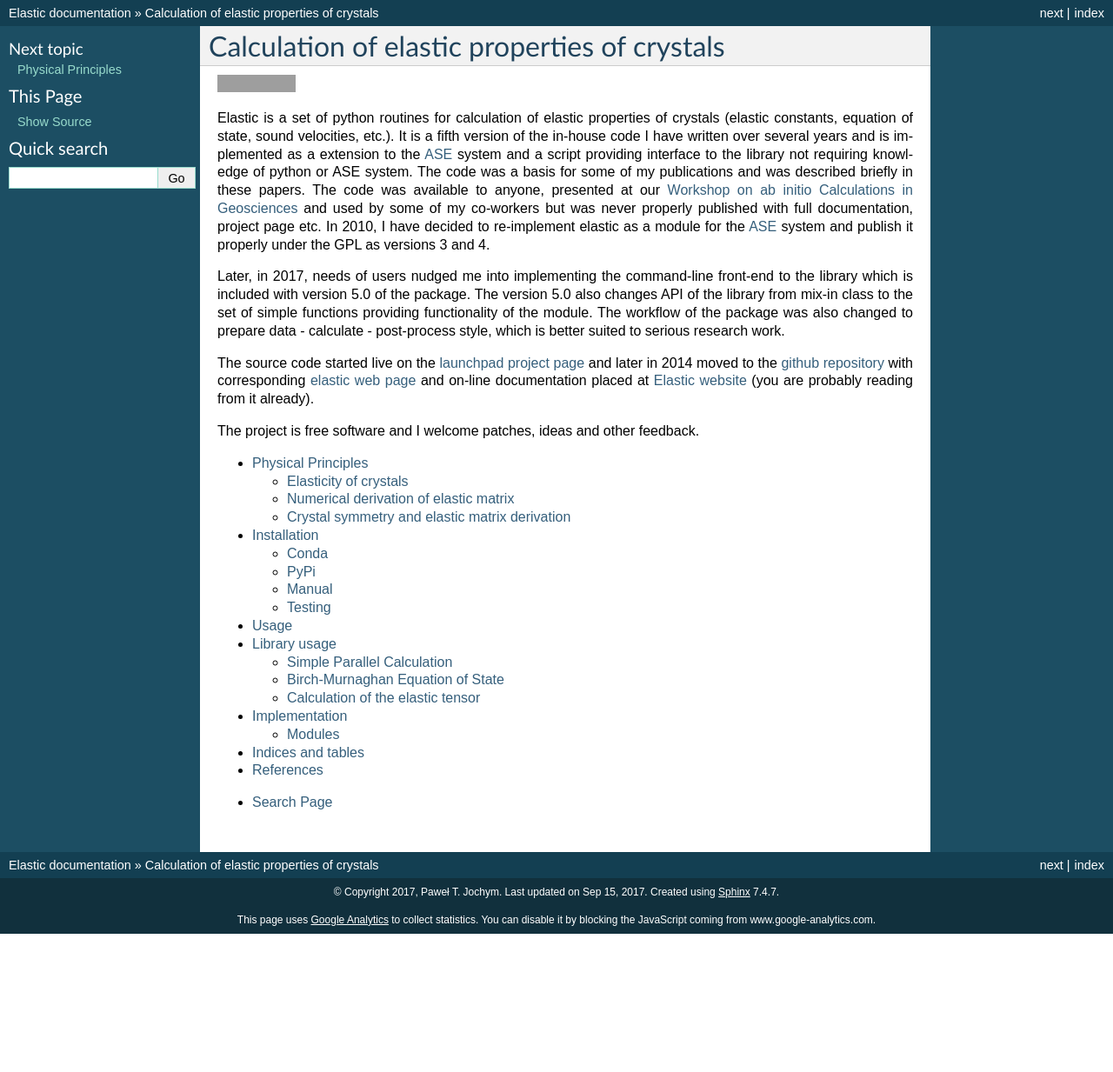
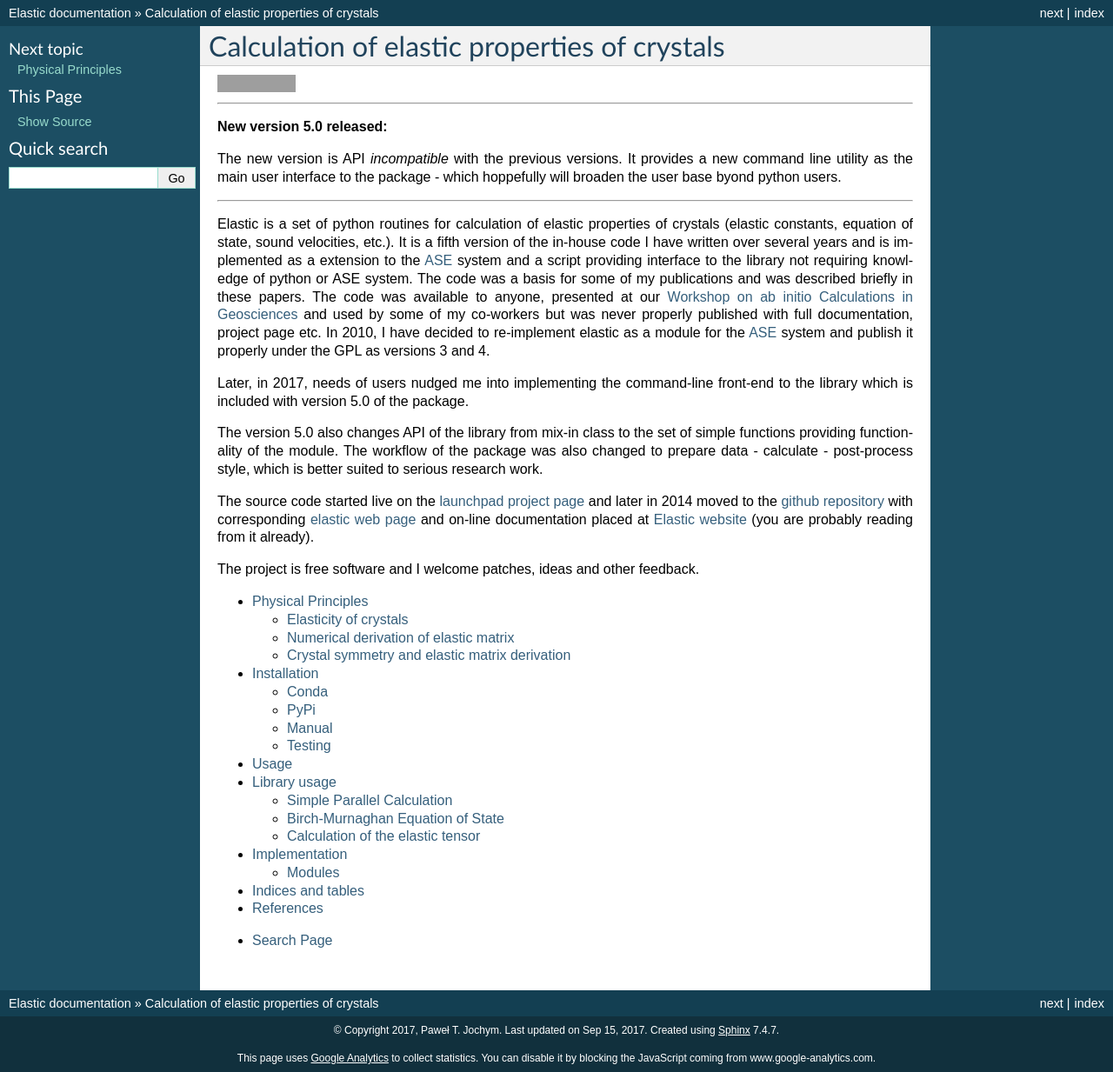
Before and after one commit to jochym/Elastic, a Sphinx documentation site: the page built from docs/source/index.rst, in a window 1280 px wide. Shown: the whole page at 87% size. Built offline with Sphinx 7.4.7, drawn with Linux system fonts in a browser that asks for light colours; comment, search, counter and statistics services are not loaded; before the commit the page ends 1074 px from its top, so only the background shows below that; grey boxes are pictures that could not be loaded.

```diff
--- a/docs/source/index.rst
+++ b/docs/source/index.rst
@@ -8,6 +8,17 @@ Calculation of elastic properties of crystals
 
 .. image:: https://zenodo.org/badge/doi/10.5281/zenodo.18759.svg
    :target: http://dx.doi.org/10.5281/zenodo.18759
+
+------
+
+**New version 5.0 released:**
+
+The new version is API *incompatible* with the previous versions.
+It provides a new command line utility as the main user interface
+to the package - which hoppefully will broaden the user base byond
+python users.
+
+------
 
 Elastic is a set of python routines for calculation of elastic properties of
 crystals (elastic constants, equation of state, sound velocities, etc.).
@@ -25,6 +36,7 @@ and publish it properly under the GPL as versions 3 and 4.
 
 Later, in 2017, needs of users nudged me into implementing the command-line
 front-end to the library which is included with version 5.0 of the package.
+
 The version 5.0 also changes API of the library from mix-in class to the set
 of simple functions providing functionality of the module. The workflow of the
 package was also changed to prepare data - calculate - post-process style,
```
